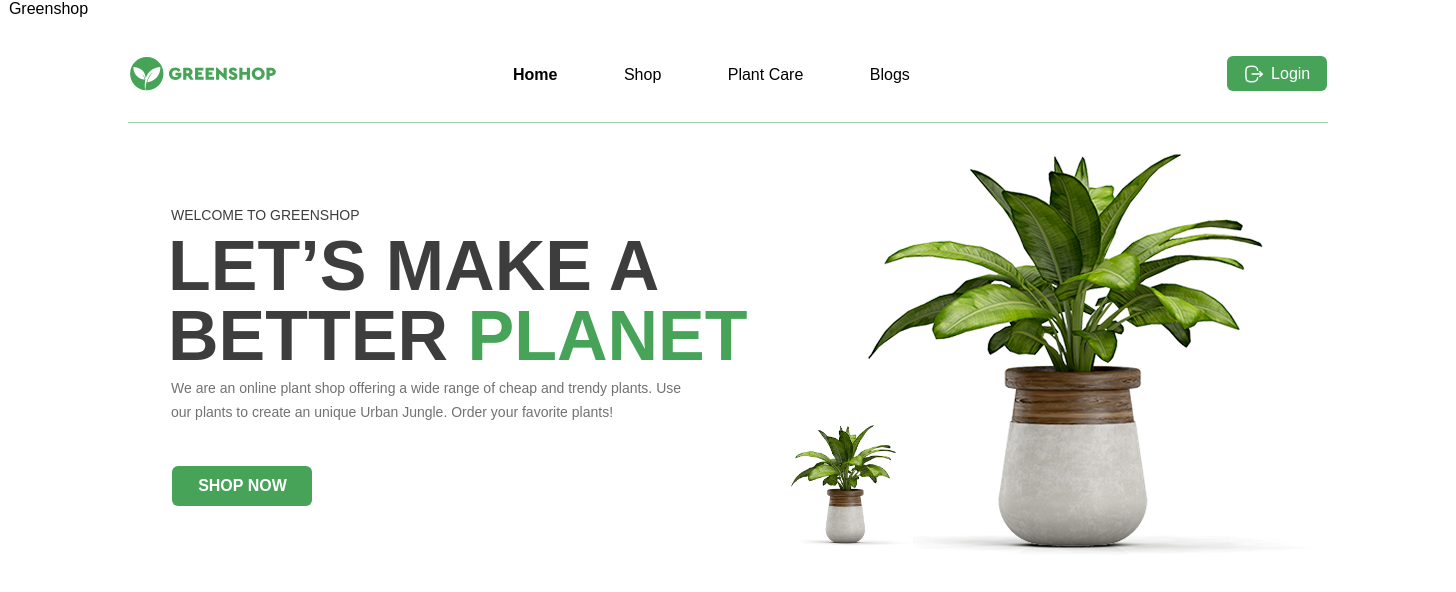
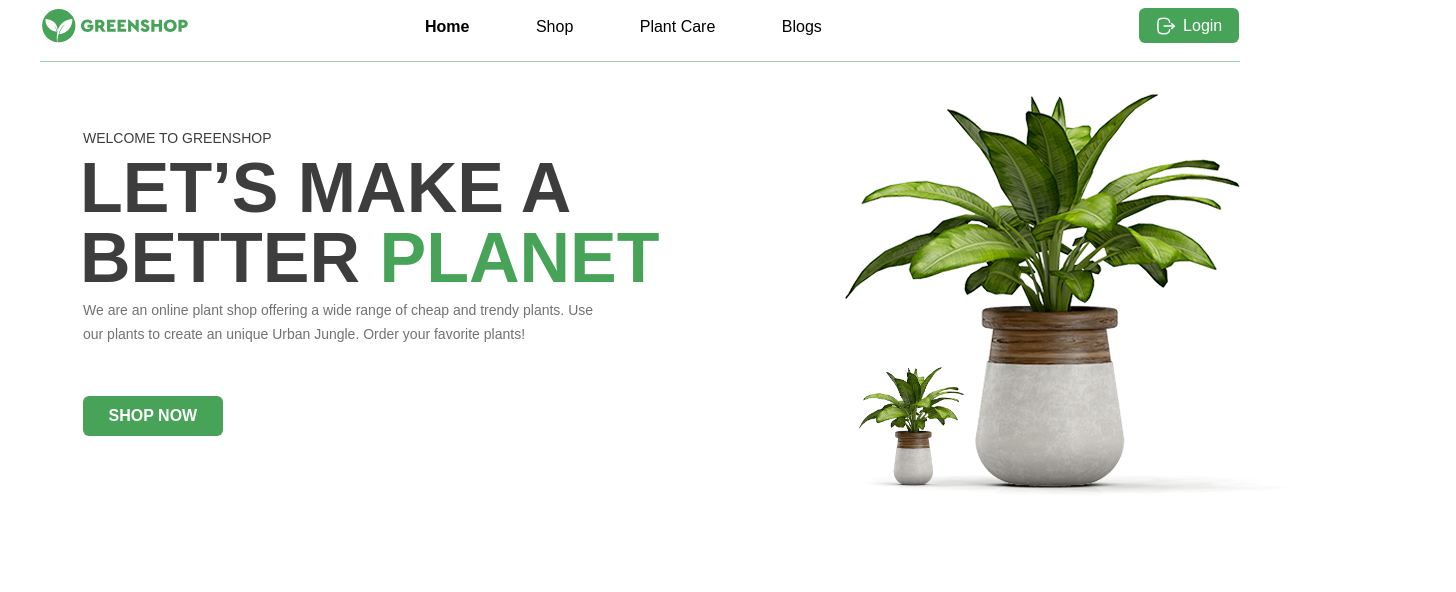
Before and after one commit to 1713tripz/greenshop, a plain HTML site: page greenshop.html in a window 1280 px wide. Shown: the whole page, 1456 px wide, since content can reach past the window. Drawn offline with Linux system fonts and the light colour scheme.

Commit message:
25.02.25

```diff
--- a/greenshop.css
+++ b/greenshop.css
@@ -1,16 +1,15 @@
 *{
-    display: inline-block;
-    background-color: white;
-    font-family: Arial,sans-serif;
-    letter-spacing: 0;
+    font-family: Arial, Helvetica, sans-serif;
 }
-html{
-    width: 1440px;
+main {
+    max-width: 1200px;
+    height: 450px;
+    margin: 0 auto;
 }
 header{
-    width: 1200px;
+    max-width: 1200px;
     height: 53px;
-    margin: 30px 120px 12px 120px;
+    margin: 0 auto;
 }
 header img{
     width: 150px;
@@ -42,9 +41,8 @@ header img{
 .line{
     background: rgba(70, 163, 88, 0.5);
     max-width: 1200px;
-    width: 100%;
     height: 1px;
-    margin: 0 120px 12px 120px;
+    margin: 0 auto;
 }
 .log{
     background: rgba(70, 163, 88, 1);
@@ -75,11 +73,6 @@ header img{
 .log:hover{
     background-color: rgb(19, 122, 41);
 }
-.main{
-    width: 1200px;
-    height: 450px;
-    margin: 0 120px 52px 120px;
-}
 .first{
     font-weight: 500;
     font-size: 14px;
@@ -101,7 +94,7 @@ header img{
 .planet{
     color: rgba(70, 163, 88, 1);
 }
-.third{
+.third {
     font-weight: 400;
     font-size: 14px;
     line-height: 24px;
@@ -110,23 +103,19 @@ header img{
     width: 530px;
     margin: 0 0 0 43px;
 }
-main img{
+.flr{
     width: 507px;
     height: 450px;
-    display: inline-block;
-    vertical-align: top;
     position: relative;
-    bottom: 253px;
-    left: 115px;
+    bottom: 283px;
+    left: 757px;
 }
-main img.flr{
+.flr1{
     width: 135px;
     height: 135px;
-    display: inline-block;
-    vertical-align: top;
     position: relative;
-    bottom: 410px;
-    left: 650px;
+    bottom: 303px;
+    left: 295px;
 }
 .but3{
     cursor: pointer;
@@ -141,9 +130,9 @@ main img.flr{
     color: white;
     border: none;
     position: relative;
-    bottom: 360px;
-    right: 95px;
+    bottom: 375px;
+    right: 608px;
 }
 .but3:hover{
-     background-color: rgb(19, 122, 41);
- }
+    background-color: rgb(19, 122, 41);
+}
--- a/greenshop.html
+++ b/greenshop.html
@@ -19,8 +19,8 @@
             <h1 class="first">WELCOME TO GREENSHOP</h1>
             <h1 class="second">LET’S MAKE A BETTER <span class="planet">PLANET</span></h1>
             <h1 class="third">We are an online plant shop offering a wide range of cheap and trendy plants. Use our plants to create an unique Urban Jungle. Order your favorite plants!</h1>
-            <img src="./img/flr.png" alt="flr">
             <img src="./img/flr.png" alt="flr" class="flr">
+            <img src="./img/flr.png" alt="flr" class="flr1">
             <button class="but3">SHOP NOW</button>
         </main>
     </body>
```
Also changed, not shown: index.html (+1 -1 lines).
